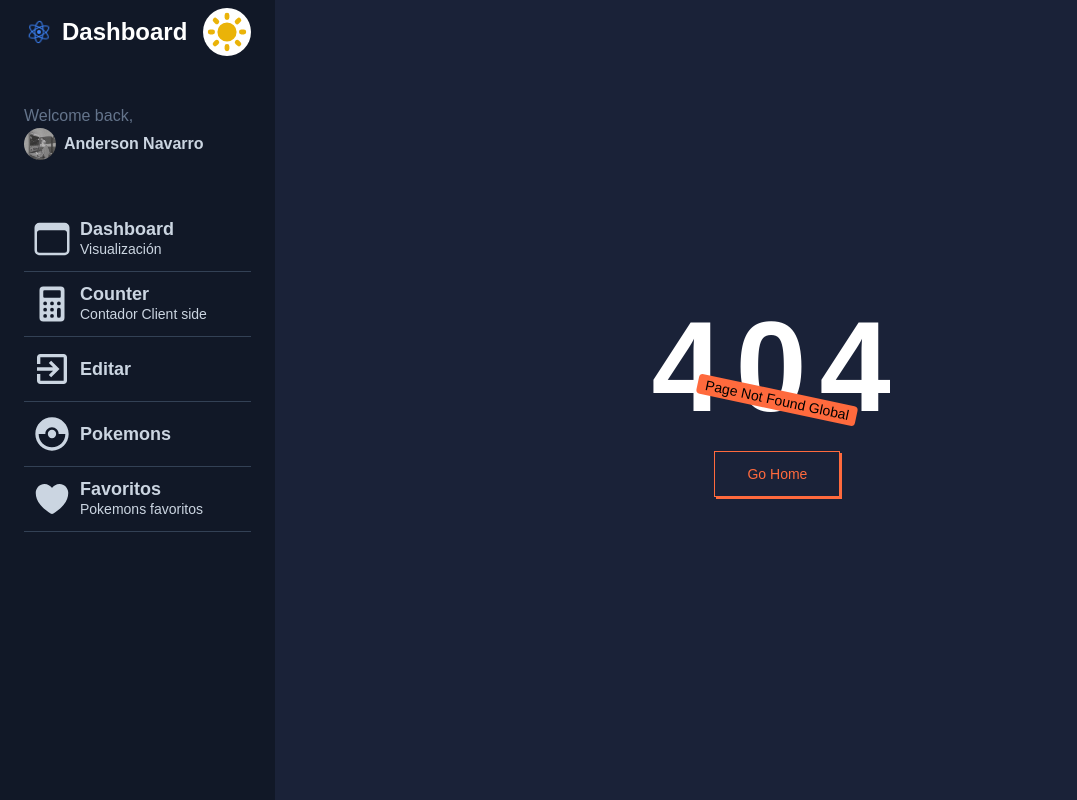
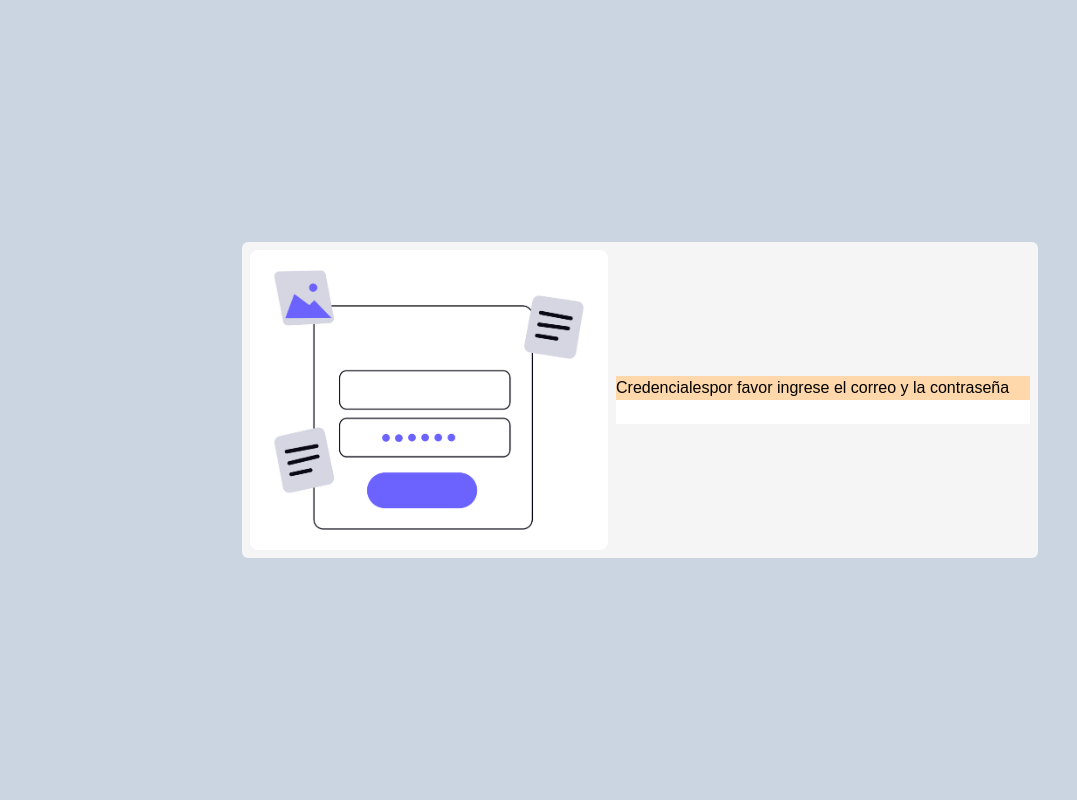
Before and after one commit to andersonNB/dashboardPokemon, a Next.js app: page /login in a window 1280 px wide. Before the commit this address had no page. Shown: the whole page, without its empty margins (0-1077 px from the left). Built offline with nearby package versions, Linux system fonts and the light colour scheme.

Commit message:
FEATURE: beta login

```diff
--- a/src/app/layout.tsx
+++ b/src/app/layout.tsx
@@ -2,8 +2,6 @@ import React from "react";
 import type {Metadata} from "next";
 import {Geist, Geist_Mono} from "next/font/google";
 import "./globals.css";
-import {Sidebar} from "./components";
-import {Providers} from "./store/Providers";
 
 const geistSans = Geist({
 	variable: "--font-geist-sans",
@@ -30,10 +28,10 @@ export default function RootLayout({
 			<body
 				className={`${geistSans.variable} ${geistMono.variable} antialiased flex min-h-screen dark:bg-[#1A2238] bg-slate-100 `}
 			>
-				<Providers>
-					<Sidebar />
-					{children}
-				</Providers>
+				{/* <Providers>
+					<Sidebar /> */}
+				{children}
+				{/* </Providers> */}
 			</body>
 		</html>
 	);
--- /dev/null
+++ b/src/app/login/FormLoginContainer/index.tsx
@@ -0,0 +1,19 @@
+import React from "react";
+
+const FormLoginContainer = () => {
+	return (
+		<div className="h-full bg-orange-200 ">
+			<div>
+				<span>Credenciales</span>
+				<span>por favor ingrese el correo y la contraseña</span>
+			</div>
+
+			<form className="flex">
+				<input type="text" title="Correo electronico" />
+				<input type="text" title="Contraseña" />
+			</form>
+		</div>
+	);
+};
+
+export default FormLoginContainer;
--- /dev/null
+++ b/src/app/login/page.tsx
@@ -0,0 +1,24 @@
+import Image from "next/image";
+import React from "react";
+import login from "../../../public/img/login.png";
+import FormLoginContainer from "./FormLoginContainer";
+
+const LoginPage = () => {
+	return (
+		<div className="flex justify-center items-center w-full h-screen bg-slate-300">
+			<div className="flex items-center gap-2 bg-[whitesmoke] rounded-md p-2">
+				<Image
+					src={login}
+					alt="imagen login"
+					height={300}
+					style={{borderRadius: 8}}
+				/>
+				<div className="h-full">
+					<FormLoginContainer />
+				</div>
+			</div>
+		</div>
+	);
+};
+
+export default LoginPage;
--- a/src/app/page.tsx
+++ b/src/app/page.tsx
@@ -1,14 +1,10 @@
 import React from "react";
-import Image from "next/image";
-import {redirect} from "next/navigation";
+import LoginPage from "./login/page";
 
 export default function HomePage() {
-	redirect("/dashboard/mainaj");
-
 	return (
-		<div>
-			<h1>Home</h1>
-			<Image src="/vercel.svg" alt="Vercel Logo" width={72} height={16} />
+		<div className="w-full bg-blue-500">
+			<LoginPage />
 		</div>
 	);
 }
```
Also changed, not shown: public/img/login.png (added).
